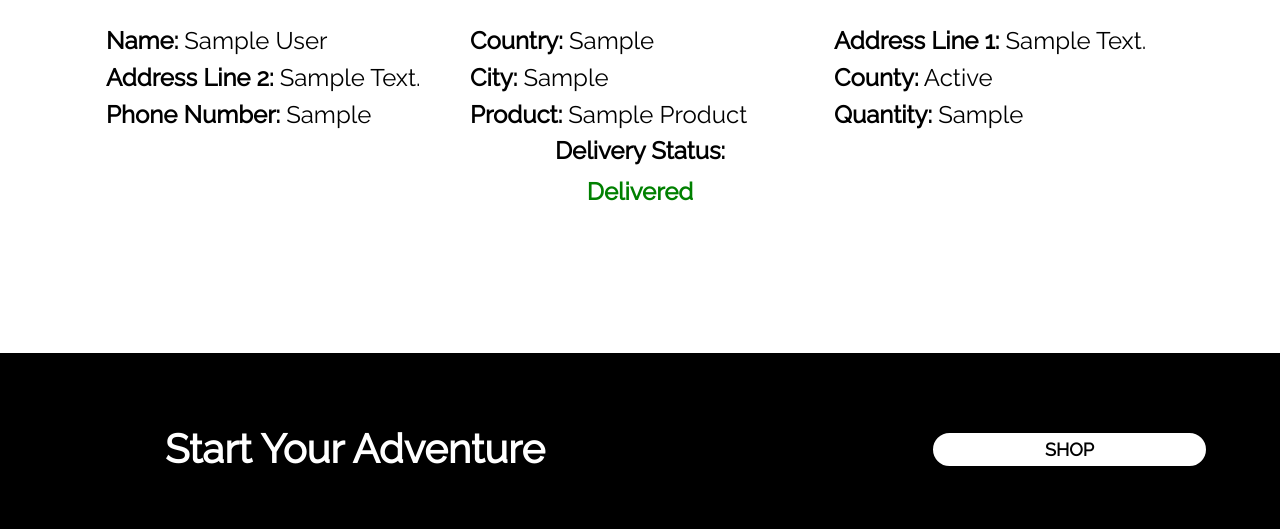
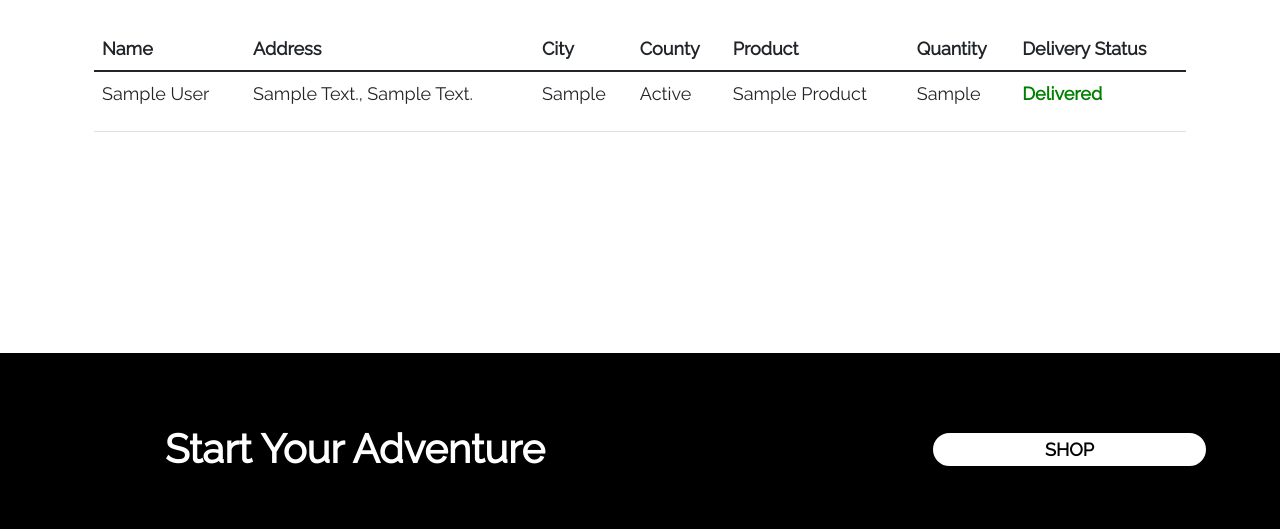
Before and after one commit to BYates1289/Django-Whisky2U, a Django app: page /orders/deliver/address/1/ in a window 1280 px wide. Shown: the part 102-631 px from the top of the page. Run offline with Django 3.2, Linux system fonts and the light colour scheme; a user stored in the database is signed in; tables that the repository leaves empty hold one stand-in row (values such as "Sample post"); some libraries are stand-ins or nearby versions.

Commit message:
Order_details table

```diff
--- a/templates/new_template/dashboard/order_details.html
+++ b/templates/new_template/dashboard/order_details.html
@@ -1,13 +1,41 @@
 {% extends 'new_template/base.html' %} {% block newMain %}
 
 <br />
-<div class="container d-flex justify-content-center">
+<div class="container">
   <div class="row">
     <div class="ps-contact-info">
       <div class="container">
         <div class="ps-section__content">
           <div class="row">
-            <div class="col-xl-4 col-lg-4 col-md-4 col-sm-6 col-12">
+            <table class="table">
+              <thead>
+                <tr>
+                  <th scope="col">Name</th>
+                  <th scope="col">Address</th>
+                  <th scope="col">City</th>
+                  <th scope="col">County</th>
+                  <th scope="col">Product</th>
+                  <th scope="col">Quantity</th>
+                  <th scope="col">Delivery Status</th>
+                </tr>
+              </thead>
+              <tbody>
+                <tr>
+                  <td>{{item.address.fname|title}} {{item.address.lname|title}}</td>
+                  <td>{{item.address.address_1|title}}, {{item.address.address_2|title}}</td>
+                  <td>{{item.address.city|title}}</td>
+                  <td>{{item.address.state|title}}</td>
+                  <td>{{item.product|title}}</td>
+                  <td>{{item.quantity|title}}</td>
+                  <td>{% if item.delivery == "delivered" %}
+                    <p style="color: green"><span>{{item.delivery|title}}</span></p>
+                    {% else %}
+                    <p style="color: red"><span>{{item.delivery|title}}</span></p>
+                    {% endif %}</td>
+                </tr>
+              </tbody>
+            </table>
+            <!--<div class="col-xl-4 col-lg-4 col-md-4 col-sm-6 col-12">
               <div class="ps-block--contact-info">
                 <h4><b>Name:</b> {{item.address.fname|title}} {{item.address.lname|title}}</h4>
               </div>
@@ -61,7 +89,7 @@
                 <p style="color: red; font-size: 1.5rem;"><span>{{item.delivery|title}}</span></p>
                 {% endif %}
               </div>
-            </div>
+            </div>-->
           </div>
         </div>
       </div>
```
